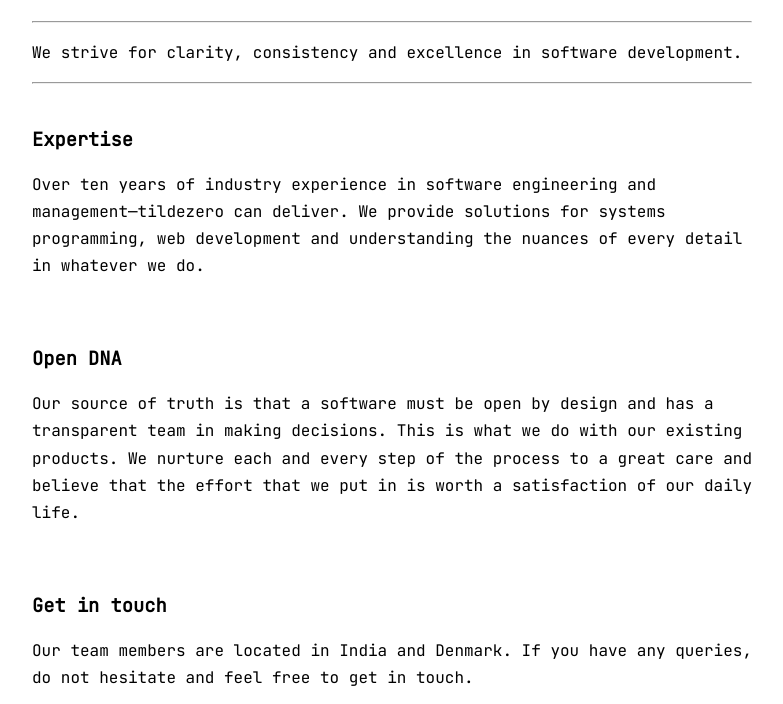
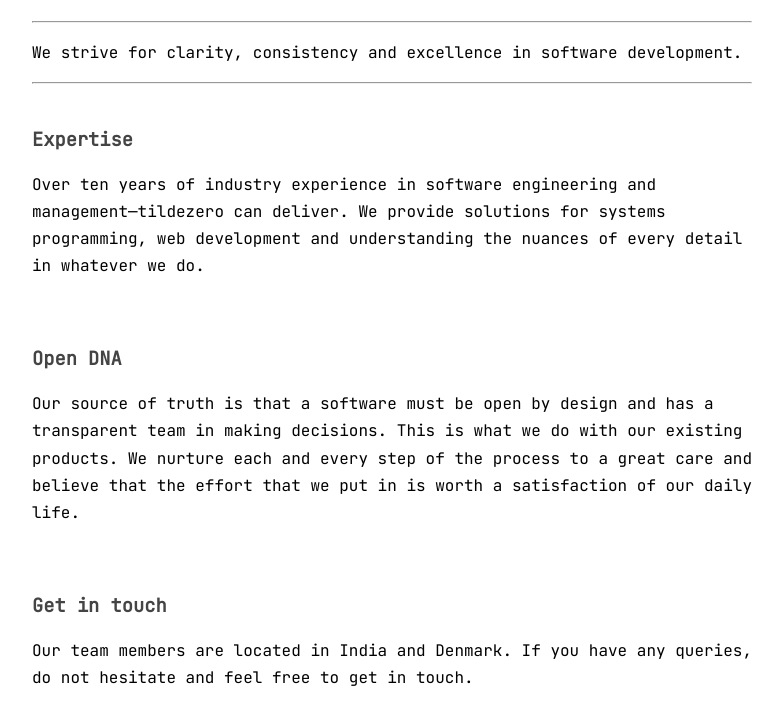
Before and after one commit to mysticmode/tildezero.net, a plain HTML site: page index.html in a window 1280 px wide. Shown: the part 78-782 px from the top of the page, without its empty margins (248-1031 px from the left). Drawn offline with Linux system fonts and the light colour scheme.

Commit message:
style: change h3 color

```diff
--- a/assets/css/style.css
+++ b/assets/css/style.css
@@ -32,6 +32,10 @@ a {
 
 p {
   line-height: 1.7rem;
+}
+
+h3 {
+  color: var(--text);
 }
 
 strong {
```
